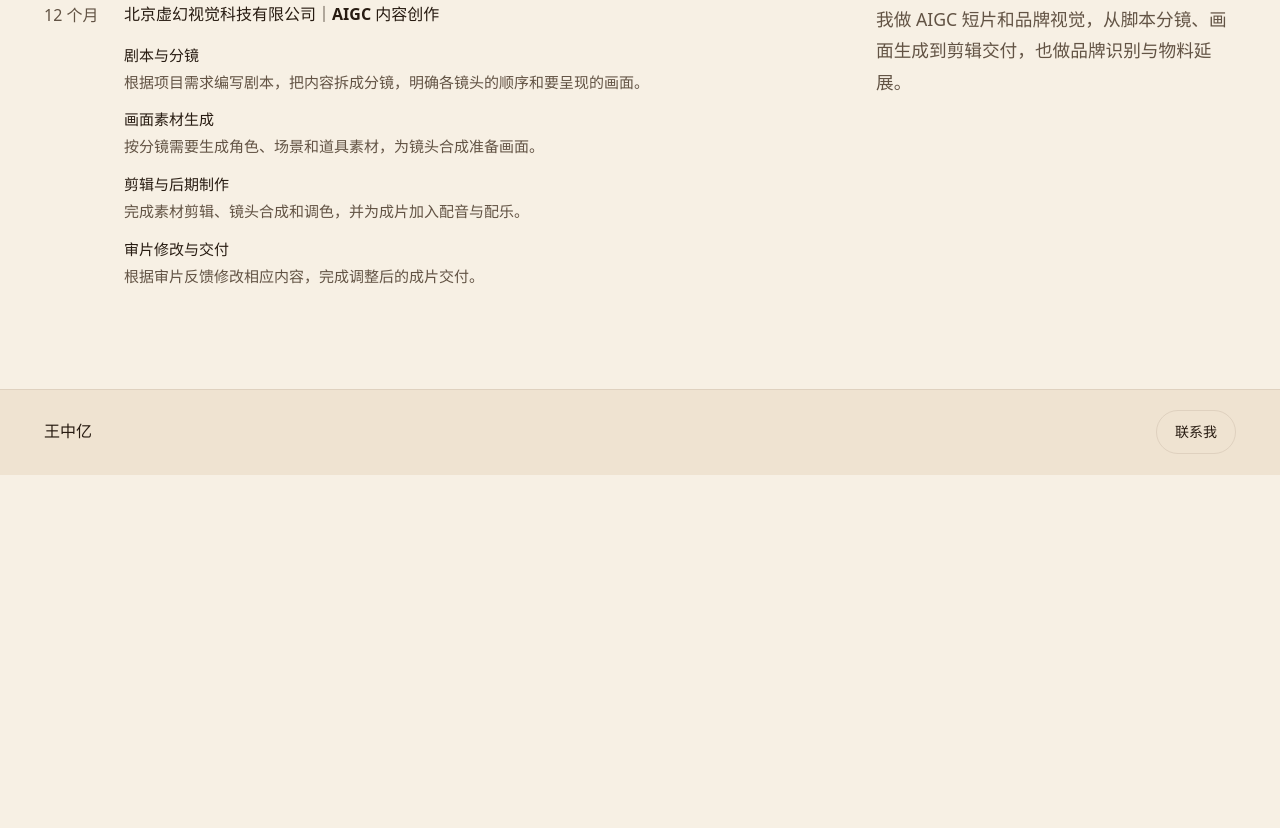
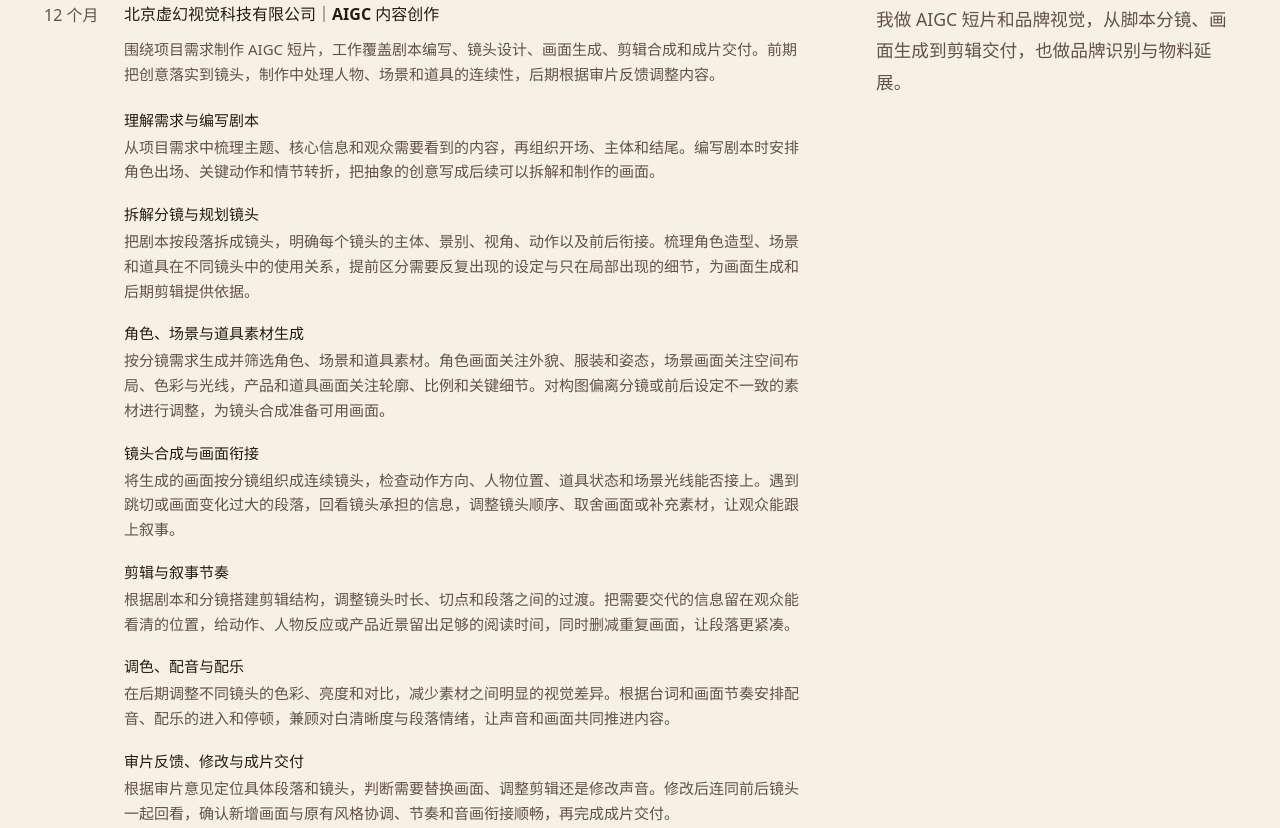
Before and after one commit to helderzsuzsanna109-del/aigc-portfolio, a plain HTML site: page about.html in a window 1280 px wide. Shown: the part 414-1242 px from the top of the page. Before the commit the page ends 889 px from the top, so only its background shows below. Drawn offline with Linux system fonts and the light colour scheme.

Commit message:
Expand AIGC work experience with production responsibilities

```diff
--- a/about.html
+++ b/about.html
@@ -5,7 +5,7 @@
   <meta name="viewport" content="width=device-width, initial-scale=1">
   <title>个人介绍｜王中亿</title>
   <link rel="stylesheet" href="assets/base.css?v=contact-dialog">
-  <link rel="stylesheet" href="assets/interiors.css?v=about-layout">
+  <link rel="stylesheet" href="assets/interiors.css?v=experience">
   <link rel="stylesheet" href="assets/portfolio.css">
   <script src="assets/contact.js" defer></script>
 </head>
@@ -36,22 +36,35 @@
         <p class="about-date">12 个月</p>
         <div>
           <h3>北京虚幻视觉科技有限公司｜AIGC 内容创作</h3>
+          <p class="about-experience-summary">围绕项目需求制作 AIGC 短片，工作覆盖剧本编写、镜头设计、画面生成、剪辑合成和成片交付。前期把创意落实到镜头，制作中处理人物、场景和道具的连续性，后期根据审片反馈调整内容。</p>
           <dl class="about-responsibilities">
             <div>
-              <dt>剧本与分镜</dt>
-              <dd>根据项目需求编写剧本，把内容拆成分镜，明确各镜头的顺序和要呈现的画面。</dd>
+              <dt>理解需求与编写剧本</dt>
+              <dd>从项目需求中梳理主题、核心信息和观众需要看到的内容，再组织开场、主体和结尾。编写剧本时安排角色出场、关键动作和情节转折，把抽象的创意写成后续可以拆解和制作的画面。</dd>
             </div>
             <div>
-              <dt>画面素材生成</dt>
-              <dd>按分镜需要生成角色、场景和道具素材，为镜头合成准备画面。</dd>
+              <dt>拆解分镜与规划镜头</dt>
+              <dd>把剧本按段落拆成镜头，明确每个镜头的主体、景别、视角、动作以及前后衔接。梳理角色造型、场景和道具在不同镜头中的使用关系，提前区分需要反复出现的设定与只在局部出现的细节，为画面生成和后期剪辑提供依据。</dd>
             </div>
             <div>
-              <dt>剪辑与后期制作</dt>
-              <dd>完成素材剪辑、镜头合成和调色，并为成片加入配音与配乐。</dd>
+              <dt>角色、场景与道具素材生成</dt>
+              <dd>按分镜需求生成并筛选角色、场景和道具素材。角色画面关注外貌、服装和姿态，场景画面关注空间布局、色彩与光线，产品和道具画面关注轮廓、比例和关键细节。对构图偏离分镜或前后设定不一致的素材进行调整，为镜头合成准备可用画面。</dd>
             </div>
             <div>
-              <dt>审片修改与交付</dt>
-              <dd>根据审片反馈修改相应内容，完成调整后的成片交付。</dd>
+              <dt>镜头合成与画面衔接</dt>
+              <dd>将生成的画面按分镜组织成连续镜头，检查动作方向、人物位置、道具状态和场景光线能否接上。遇到跳切或画面变化过大的段落，回看镜头承担的信息，调整镜头顺序、取舍画面或补充素材，让观众能跟上叙事。</dd>
+            </div>
+            <div>
+              <dt>剪辑与叙事节奏</dt>
+              <dd>根据剧本和分镜搭建剪辑结构，调整镜头时长、切点和段落之间的过渡。把需要交代的信息留在观众能看清的位置，给动作、人物反应或产品近景留出足够的阅读时间，同时删减重复画面，让段落更紧凑。</dd>
+            </div>
+            <div>
+              <dt>调色、配音与配乐</dt>
+              <dd>在后期调整不同镜头的色彩、亮度和对比，减少素材之间明显的视觉差异。根据台词和画面节奏安排配音、配乐的进入和停顿，兼顾对白清晰度与段落情绪，让声音和画面共同推进内容。</dd>
+            </div>
+            <div>
+              <dt>审片反馈、修改与成片交付</dt>
+              <dd>根据审片意见定位具体段落和镜头，判断需要替换画面、调整剪辑还是修改声音。修改后连同前后镜头一起回看，确认新增画面与原有风格协调、节奏和音画衔接顺畅，再完成成片交付。</dd>
             </div>
           </dl>
         </div>
--- a/assets/interiors.css
+++ b/assets/interiors.css
@@ -148,7 +148,8 @@
     margin-top: 16px;
   }
   .about-page .about-date { color: var(--muted); font-variant-numeric: tabular-nums; }
-  .about-page .about-responsibilities { display: grid; gap: 13px; margin: 16px 0 0; }
+  .about-page .about-experience-summary { margin-top: 10px; color: var(--muted); font-size: 15px; line-height: 1.7; }
+  .about-page .about-responsibilities { display: grid; gap: 18px; margin: 20px 0 0; }
   .about-page .about-responsibilities dt { font-size: 15px; font-weight: 700; }
   .about-page .about-responsibilities dd { margin: 3px 0 0; color: var(--muted); font-size: 15px; line-height: 1.65; }
   @media (max-width: 760px) {
```
